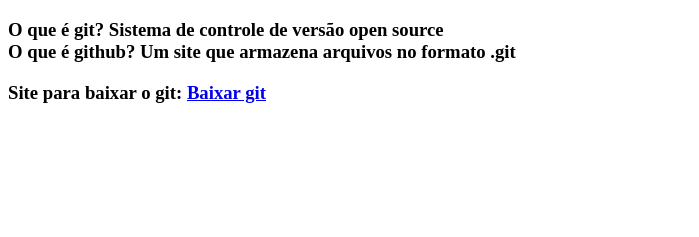
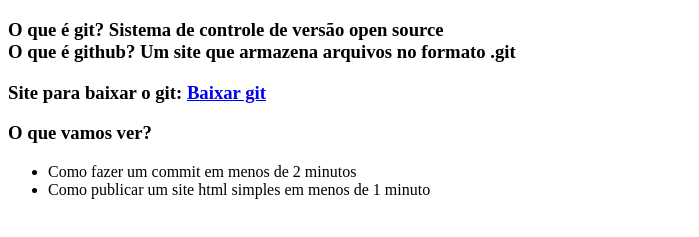
Before and after one commit to felipersteles/aula-git-youtube, a plain HTML site: page index.html in a window 1280 px wide. Shown: the part 61-298 px from the top of the page, without its empty margins (0-699 px from the left). Drawn offline with Linux system fonts and the light colour scheme.

Commit message:
first commit

```diff
--- a/index.html
+++ b/index.html
@@ -4,11 +4,17 @@
     <meta charset="UTF-8">
     <meta http-equiv="X-UA-Compatible" content="IE=edge">
     <meta name="viewport" content="width=device-width, initial-scale=1.0">
+    <link rel="shortcut icon" href="assets/favicon.ico" type="image/x-icon">
     <title>Document</title>
 </head>
 <body>
     <h1>Tutorial upload github em menos de 2 minutos</h1>
     <h3>O que é git? Sistema de controle de versão open source<br/>O que é github? Um site que armazena arquivos no formato .git</h3>
     <h3>Site para baixar o git: <a href="https://git-scm.com/downloads" target="_blank">Baixar git</a></h3>
+    <h3>O que vamos ver?</h3>
+    <ul>
+        <li>Como fazer um commit em menos de 2 minutos</li>
+        <li>Como publicar um site html simples em menos de 1 minuto</li>
+    </ul>
 </body>
 </html>
```
Also changed, not shown: assets/favicon.ico (added).
